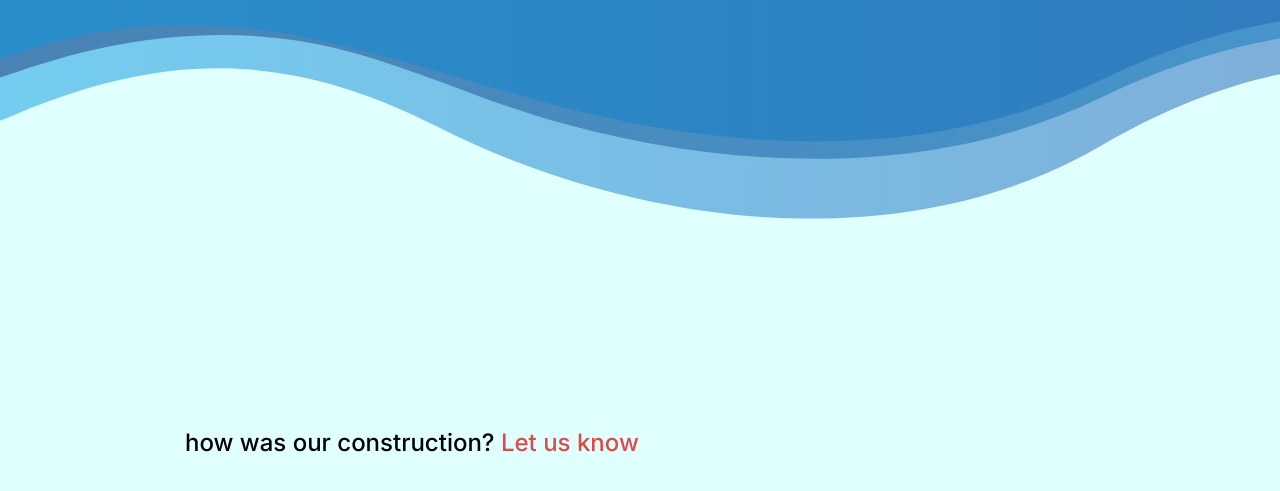
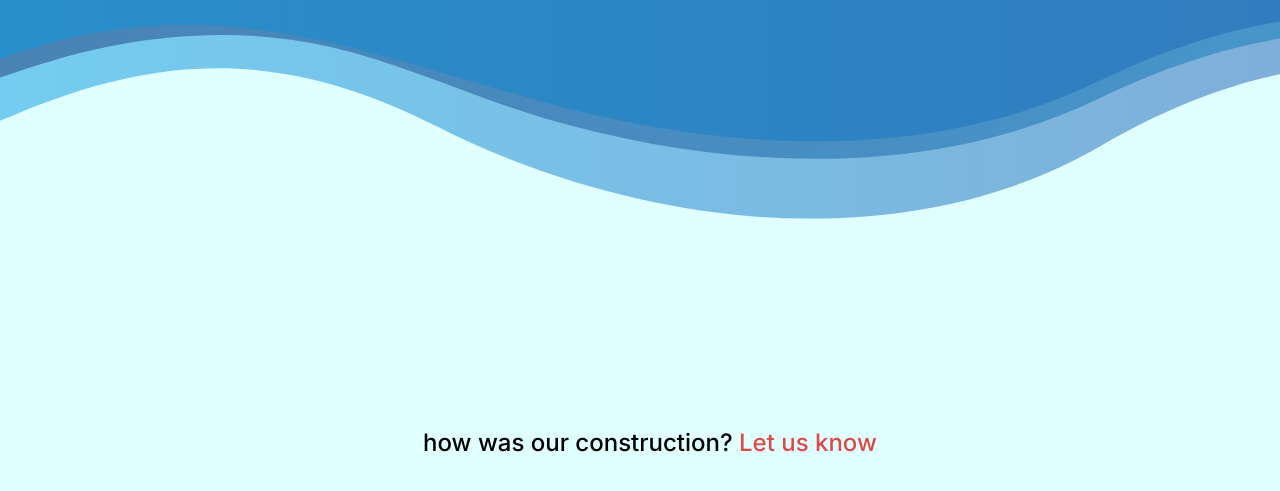
Before and after one commit to RoiPapo/intelegance_systems_project, a plain HTML site: page resaults.html in a window 1280 px wide. Shown: the part 93-584 px from the top of the page. Drawn offline with Linux system fonts and the light colour scheme; files whose address does not match are found by name.

Commit message:
Update resaults.html

```diff
--- a/resaults.html
+++ b/resaults.html
@@ -67,7 +67,7 @@
           </div>
         </div>
       </section>
- <h4>how was our construction? <a href="mailto:email@example.com">Let us know</a></h4>
+ <h4 style="margin-left: 22%;">how was our construction? <a href="mailto:email@example.com">Let us know</a></h4>
 
 
 
```
